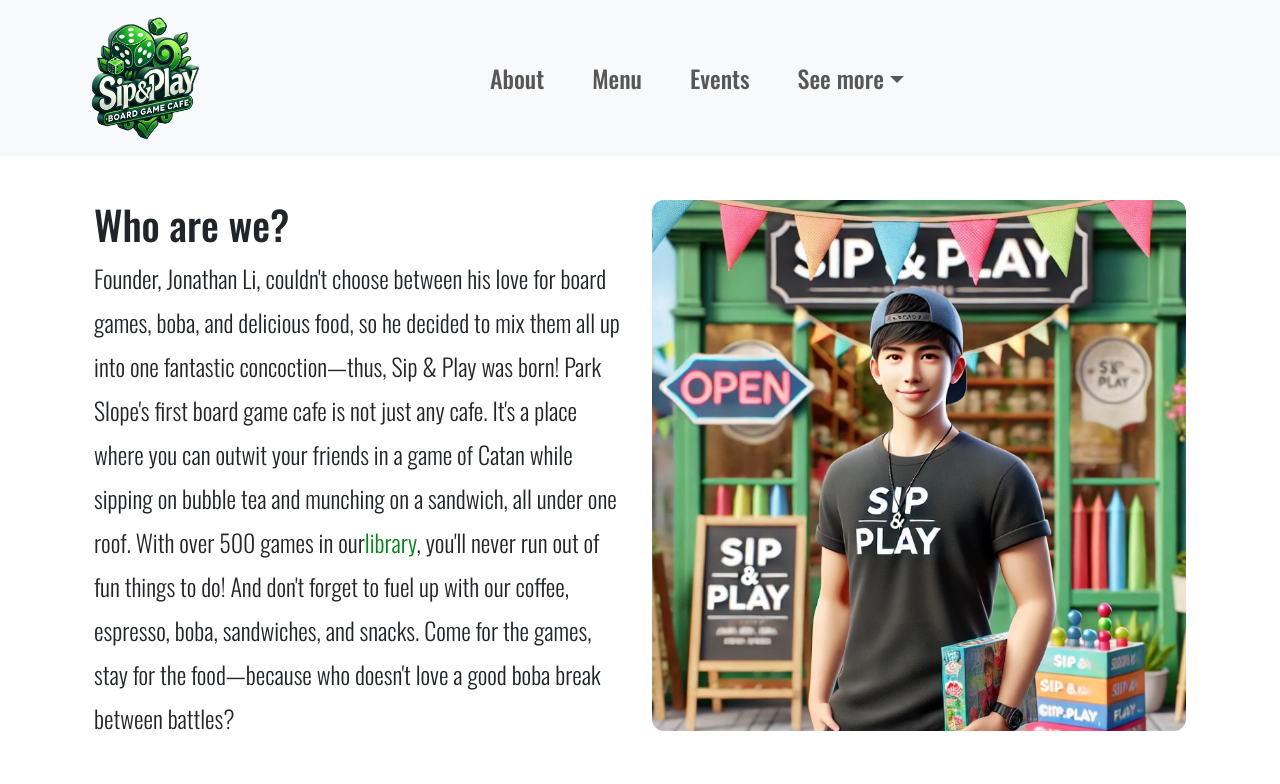
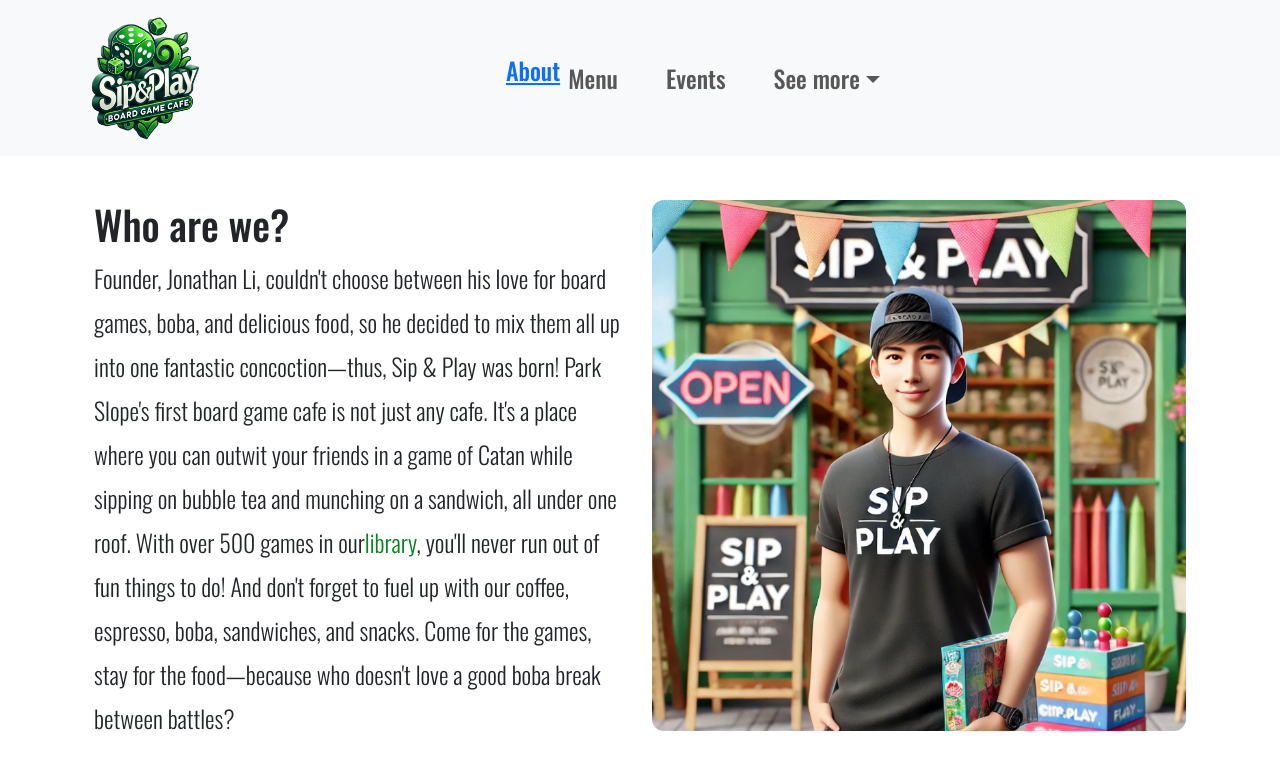
Before and after one commit to tmuzikova/codedex-hackathon-24, a React (Create React App) app: page / in a window 1280 px wide. Shown: the top 784 px of the page. Built offline with nearby package versions, Linux system fonts and the light colour scheme.

Commit message:
links modified

```diff
--- a/src/components/Header/Header.jsx
+++ b/src/components/Header/Header.jsx
@@ -1,4 +1,5 @@
 import { Container, Navbar, Nav, NavDropdown } from "react-bootstrap";
+import { Link } from "react-router-dom";
 import "./Header.css";
 import sipnplay from "../../assets/sipnplay.png";
 
@@ -13,7 +14,7 @@
           <Navbar.Toggle aria-controls="basic-navbar-nav" />
           <Navbar.Collapse id="basic-navbar-nav">
             <Nav className="me-auto me-auto justify-content-center flex-grow-1  navlinks">
-              <Nav.Link href="/">About</Nav.Link>
+              <Link href="/">About</Link>
               <Nav.Link href="/menu">Menu</Nav.Link>
               <Nav.Link href="/events">Events</Nav.Link>
               <NavDropdown title="See more" id="basic-nav-dropdown">
```
